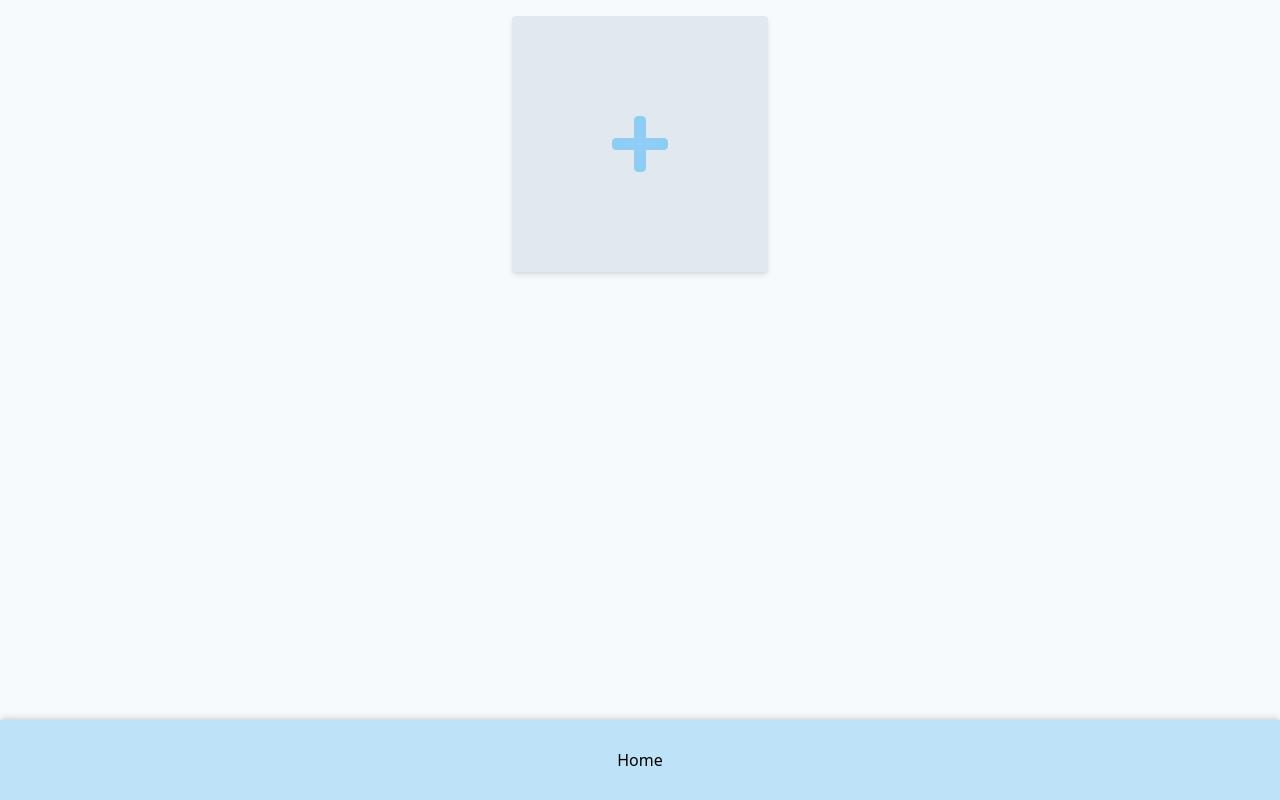
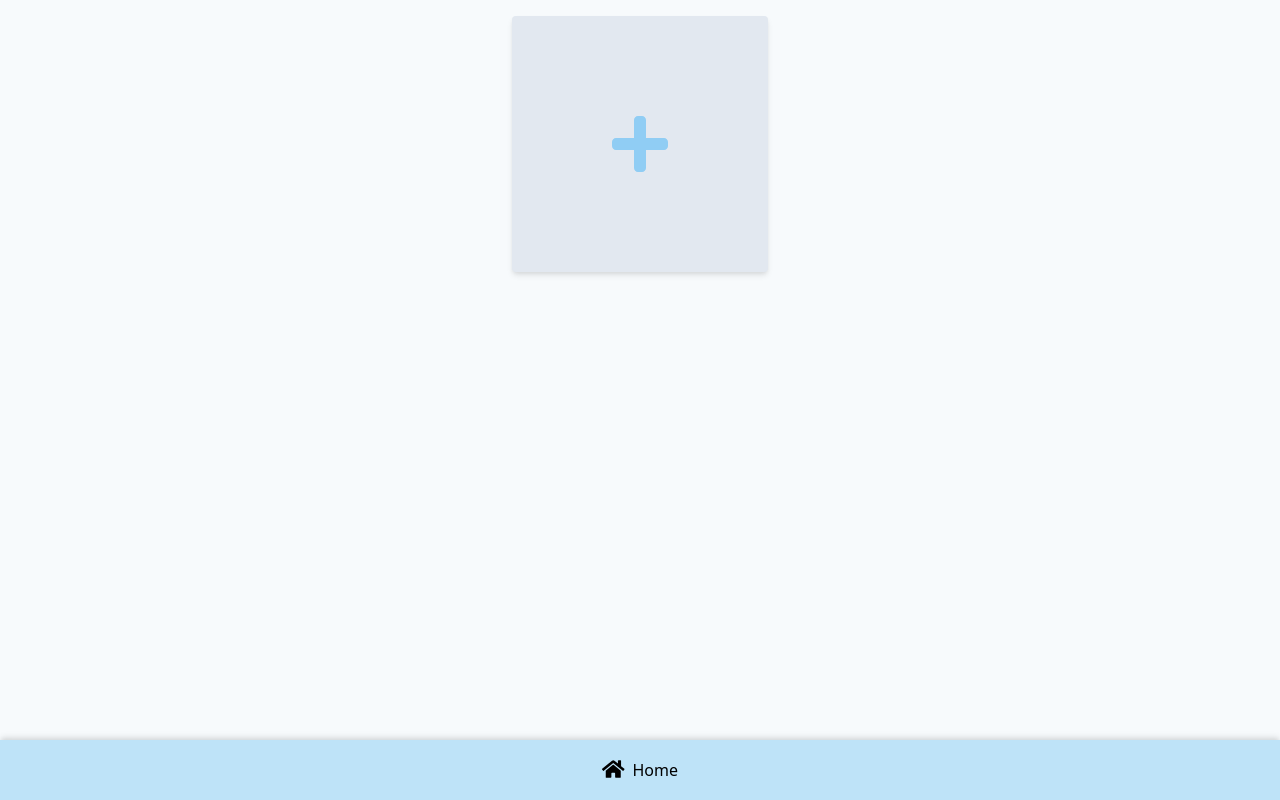
Before and after one commit to qxtno/wellington-weather, a React (Create React App) app: page / in a window 1280 px wide. Built offline with nearby package versions, Linux system fonts and the light colour scheme.

Commit message:
home link

```diff
--- a/src/components/Nav.tsx
+++ b/src/components/Nav.tsx
@@ -1,11 +1,20 @@
 import React from 'react';
 import { Link } from 'react-router-dom';
+import { FontAwesomeIcon } from '@fortawesome/react-fontawesome';
+import { faHome } from '@fortawesome/free-solid-svg-icons';
 
 export const Nav: React.FC = () => {
   function render() {
     return (
       <div className="flex justify-center items-center h-full">
-        <Link to="/">Home</Link>
+        <Link to="/">
+          <div className="rounded hover:bg-blue-300 px-4 py-2">
+            <span className="pr-2">
+              <FontAwesomeIcon className="text-xl" icon={faHome} />
+            </span>
+            Home
+          </div>
+        </Link>
       </div>
     );
   }
--- a/src/components/Root.tsx
+++ b/src/components/Root.tsx
@@ -10,7 +10,7 @@ export const Root: React.FC = () => {
     <Router>
       <div
         className="h-full w-full"
-        style={{ display: 'grid', gridTemplateRows: 'auto 80px' }}
+        style={{ display: 'grid', gridTemplateRows: 'auto 60px' }}
       >
         <main className="overflow-auto bg-gray-100">
           <div className="p-2 pb-4 max-w-3xl xl:max-w-4xl mx-auto">
```
